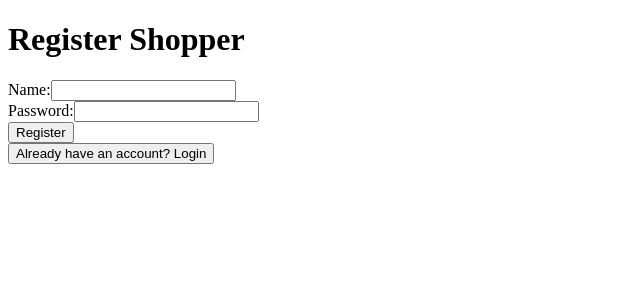
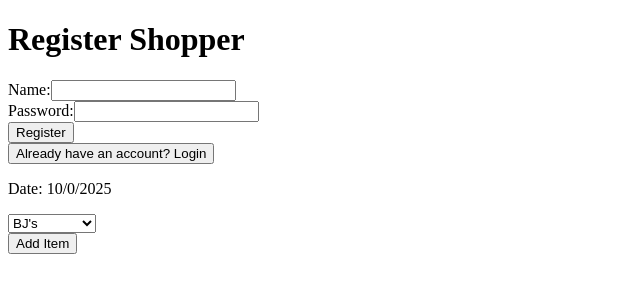
Before and after one commit to EggbertFluffle/ShopCompFrontend, a Next.js app: page / in a window 1280 px wide. Shown: the top 300 px of the page, without its empty margins (0-640 px from the left). Built offline with nearby package versions, Linux system fonts and the light colour scheme.

Commit message:
create receipt, items have uuids, remove items, and edit items

```diff
--- a/package.json
+++ b/package.json
@@ -11,7 +11,8 @@
   "dependencies": {
     "next": "16.0.3",
     "react": "19.2.0",
-    "react-dom": "19.2.0"
+    "react-dom": "19.2.0",
+    "uuid": "^13.0.0"
   },
   "devDependencies": {
     "@types/node": "^20",
--- /dev/null
+++ b/src/app/components/lib/Item.ts
@@ -0,0 +1,15 @@
+import { v4 as getUUIDv4 } from "uuid";
+
+export default class Item {
+	name: string;
+	price: number;
+	quantity: number;
+	uuid: string;
+
+	constructor(name: string, price: number, quantity: number, uuid: string = getUUIDv4()) {
+		this.name = name;
+		this.price = price;
+		this.quantity = quantity;
+		this.uuid = uuid;
+	}
+}
--- /dev/null
+++ b/src/app/components/receipt/Receipt.tsx
@@ -0,0 +1,40 @@
+import { useRef, useState } from "react";
+import Item from "../lib/Item";
+import ReceiptItem from "./ReceiptItem";
+
+export default function Receipt() {
+	const date = useRef<Date>(new Date());
+	const [ items, setItems ] = useState<Item[]>([]);
+
+	function removeItem(uuid: string) {
+		setItems(items.filter((i) => i.uuid != uuid));
+	}
+
+	const stores: string[] = [
+		"BJ's",
+		"Wawa",
+		"Tech Pizza",
+		"Chik-n-bap"
+	];
+
+	return (
+		<div>
+			<p>Date: {date.current.getMonth()}/{date.current.getDay()}/{date.current.getFullYear()}</p>
+			<select name="Store">
+				{
+					stores.map((store) => {
+						return <option key={store.toLowerCase()} value={store.toLowerCase()}>{store}</option>
+					})
+				}
+			</select>
+			<div>
+				{
+					items.map((el) => {
+						return <ReceiptItem key={el.uuid} item={el} removeItem={removeItem} />
+					})
+				}
+			</div>
+			<button onClick={() => { setItems([...items, new Item("[item name]", 0, 0)]) }}>Add Item</button>
+		</div>
+	);
+}
--- /dev/null
+++ b/src/app/components/receipt/ReceiptItem.tsx
@@ -0,0 +1,36 @@
+import { useState } from "react";
+import Item from "../lib/Item";
+
+export default function ReceiptItem({ item, removeItem } : { item: Item, removeItem: (uuid: string ) => void }) {
+	const [ name, setName ] = useState("[item name]");
+	const [ price, setPrice ] = useState(0);
+	const [ quantity, setQuantity ] = useState(0);
+
+	function changeName(_name: string) {
+		setName(_name);
+		item.name = name;
+	}
+
+	function changePrice(_price: number) {
+		setPrice(_price);
+		item.price = price;
+	}
+
+	function changeQuantity(_quantity: number) {
+		setQuantity(_quantity);
+		item.quantity = quantity;
+	}
+
+	return (
+		<div>
+			<input value={name} onChange={(e) => { changeName(e.target.value) }} />
+			<input value={price} onChange={(e) => { changePrice(e.target.valueAsNumber) }} />
+			<div>
+				<button onClick={() => { if(quantity > 0) changeQuantity(quantity - 1) }}>-</button>
+				<input value={quantity} onChange={(e) => { setQuantity(e.target.valueAsNumber) }} />
+				<button onClick={() => { changeQuantity(quantity + 1) }}>-</button>
+			</div>
+			<button onClick={() => { removeItem(item.uuid) }}></button>
+		</div>
+	)
+}
--- a/src/app/page.tsx
+++ b/src/app/page.tsx
@@ -1,17 +1,25 @@
 'use client';
 import { useState } from 'react';
 import { ViewState } from './components/lib/types';
+
+import Receipt from './components/receipt/Receipt';
 import RegisterShopper from './components/register-shopper/RegisterShopper';
+
 export default function Home() {
 	const [state, setState] = useState<ViewState>("register-shopper");
+
 	const displayComponent = (state: ViewState ) => {
 		switch (state) {
 			case "register-shopper":
-        return <RegisterShopper setState={setState} />;
+				return <>
+					<RegisterShopper setState={setState} />
+					<Receipt />
+				</>;
 			default:
 				return <div>Invalid State</div>;
 		}
 	};
+
 	return (
 		<>{displayComponent(state)}</>
 	);
```
Also changed, not shown: src/app/components/register-shopper/RegisterShopper.tsx (indentation only), src/app/layout.tsx (indentation only), 2 other files (tests, documents, lock files or other folders). Lines whose indentation alone changed are shown as unchanged.
